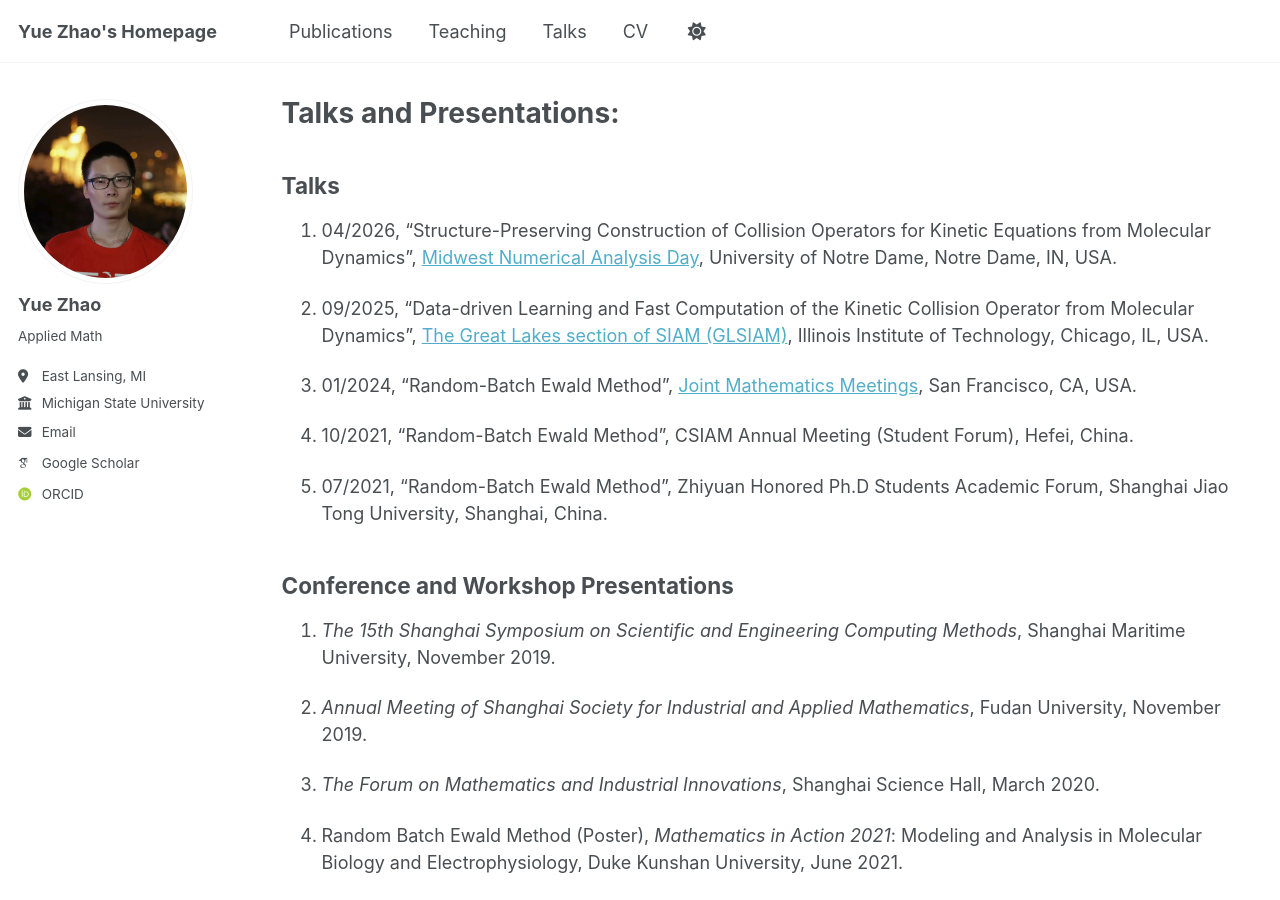
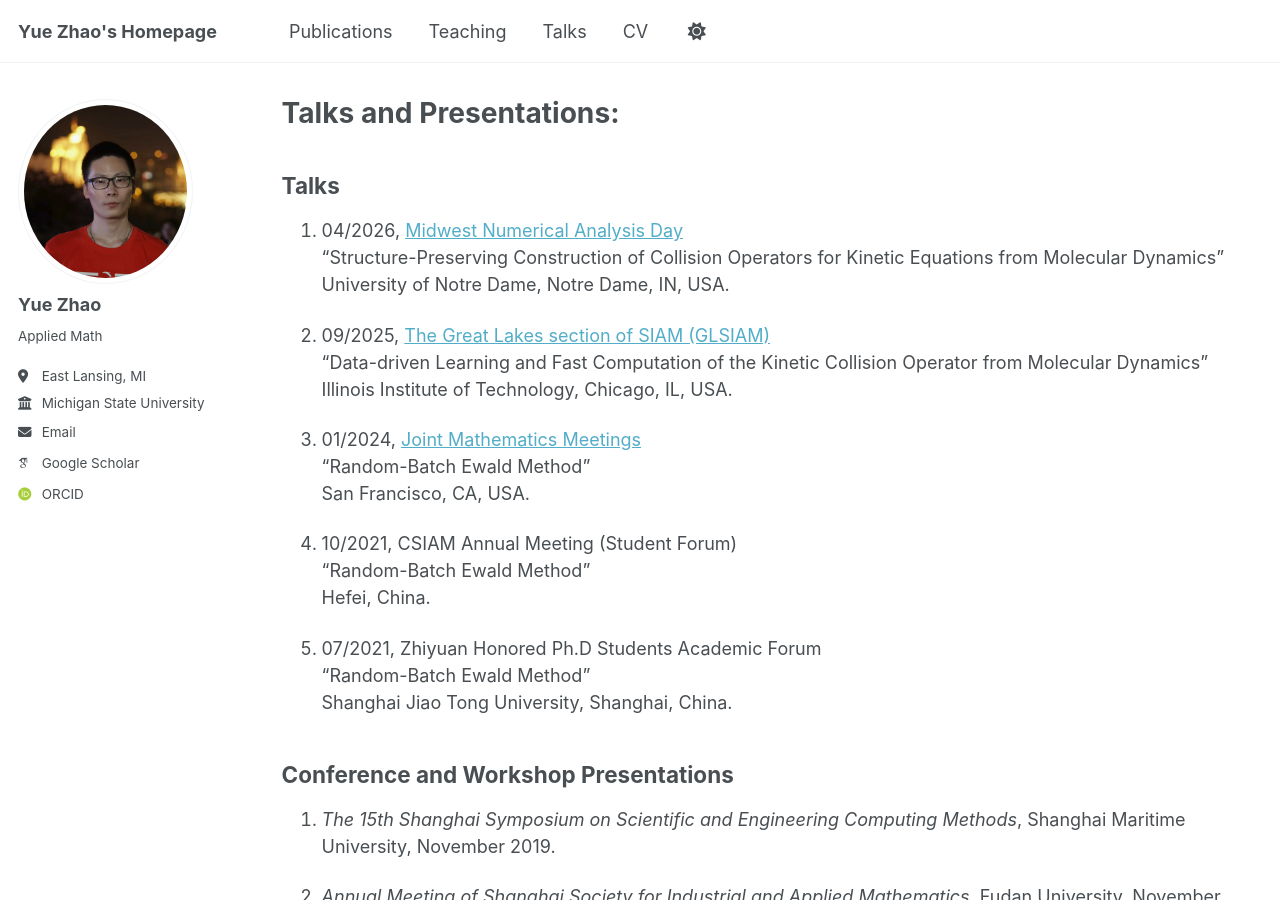
Before and after one commit to yuezhao1997/yuezhao1997.github.io, a Jekyll site: the page built from _pages/talks.md, in a window 1280 px wide and 900 px high. Built offline with Jekyll 4.4.1, drawn with Linux system fonts in a browser that asks for light colours; some web fonts are replaced; a script bundle is joined from its source files by our own code; library files that are not in the unit come from our copies.

```diff
--- a/_pages/talks.md
+++ b/_pages/talks.md
@@ -9,15 +9,25 @@ author_profile: true
 
 ## Talks
 
-1. 04/2026, "Structure-Preserving Construction of Collision Operators for Kinetic Equations from Molecular Dynamics", [Midwest Numerical Analysis Day](\href{https://sites.nd.edu/mnaday2026/), University of Notre Dame, Notre Dame, IN, USA.
+1. 04/2026, [Midwest Numerical Analysis Day](\href{https://sites.nd.edu/mnaday2026/) <br>
+   "Structure-Preserving Construction of Collision Operators for Kinetic Equations from Molecular Dynamics" <br>
+   University of Notre Dame, Notre Dame, IN, USA.
 
-2. 09/2025, "Data-driven Learning and Fast Computation of the Kinetic Collision Operator from Molecular Dynamics", [The Great Lakes section of SIAM (GLSIAM)](\href{https://sites.google.com/view/glsiam2025/home/), Illinois Institute of Technology, Chicago, IL, USA.
+2. 09/2025, [The Great Lakes section of SIAM (GLSIAM)](\href{https://sites.google.com/view/glsiam2025/home/) <br>
+   "Data-driven Learning and Fast Computation of the Kinetic Collision Operator from Molecular Dynamics" <br>
+   Illinois Institute of Technology, Chicago, IL, USA.
 
-3. 01/2024, "Random-Batch Ewald Method", [Joint Mathematics Meetings](\href{https://jointmathematicsmeetings.org/meetings/national/jmm2024/2300_program_ss79.html), San Francisco, CA, USA.
+3. 01/2024, [Joint Mathematics Meetings](\href{https://jointmathematicsmeetings.org/meetings/national/jmm2024/2300_program_ss79.html) <br>
+   "Random-Batch Ewald Method" <br>
+   San Francisco, CA, USA.
 
-4. 10/2021, "Random-Batch Ewald Method", CSIAM Annual Meeting (Student Forum), Hefei, China.
+4. 10/2021, CSIAM Annual Meeting (Student Forum) <br>
+   "Random-Batch Ewald Method" <br>
+   Hefei, China.
 
-5. 07/2021, "Random-Batch Ewald Method", Zhiyuan Honored Ph.D Students Academic Forum, Shanghai Jiao Tong University, Shanghai, China.
+5. 07/2021, Zhiyuan Honored Ph.D Students Academic Forum <br>
+    "Random-Batch Ewald Method" <br>
+   Shanghai Jiao Tong University, Shanghai, China.
 
 <!--
 1. "Random-batch Ewald method", _Zhiyuan honored Ph.D. Students' Academic Forum_ (Second Prize), Shanghai Jiao Tong University, July 2021.
```
